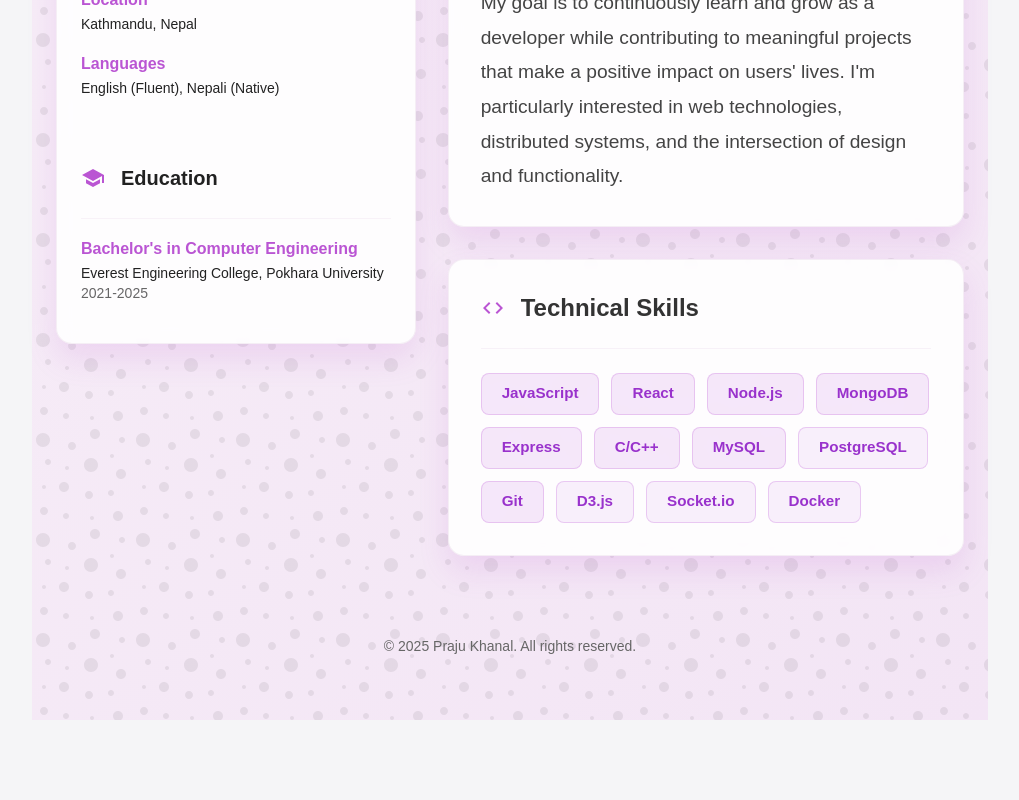
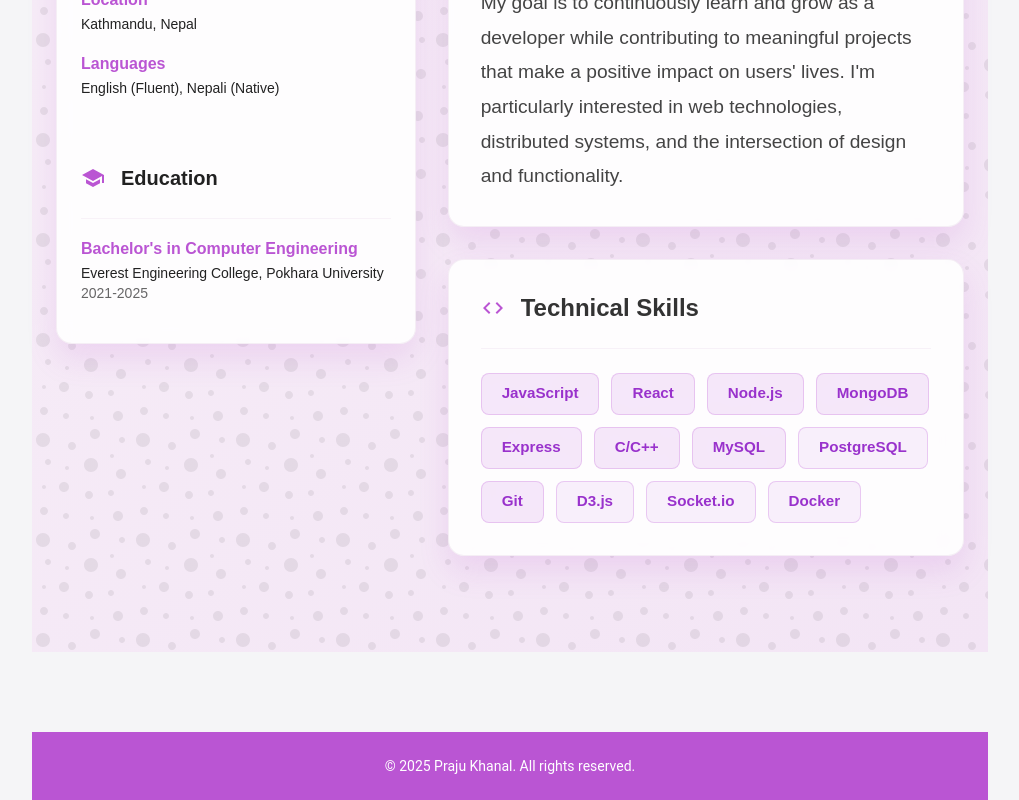
Before and after one commit to Praju2002/portfolio, a React (Vite) app: page / in a window 1280 px wide. Shown: the part 903-1703 px from the top of the page, without its empty margins (260-1279 px from the left). Before the commit the page ends 1655 px from the top, so only its background shows below. Built offline with nearby package versions, Linux system fonts and the light colour scheme.

Commit message:
added footer

```diff
--- a/src/App.jsx
+++ b/src/App.jsx
@@ -4,6 +4,7 @@ import AboutMe from "./components/AboutMe";
 import Projects from "./components/Projects";
 import Contact from "./components/Contact";
 import Achievements from "./components/Achievements";
+import Footer from "./components/Footer";
 import { Box, ThemeProvider, createTheme, CssBaseline } from "@mui/material";
 
 // Create a custom theme
@@ -68,10 +69,14 @@ const App = () => {
           width: { xs: "100%", md: "calc(100% - 260px)" }, // Full width minus navbar width
           ml: { xs: 0, md: "260px" }, // Margin on desktop to account for fixed navbar
           p: { xs: 2, sm: 3, md: 4 },
+          pb: { xs: 0, md: 0 }, // Bottom padding on mobile for footer
         }}>
           {renderSection()}
+          <Footer/>
         </Box>
+
       </Box>
+
     </ThemeProvider>
   );
 };
--- a/src/components/AboutMe.jsx
+++ b/src/components/AboutMe.jsx
@@ -418,12 +418,7 @@ const AboutMe = () => {
             </Grid>
           </Grid>
 
-          {/* Footer */}
-          <Box sx={{ textAlign: "center", mt: 6, color: "#666" }}>
-            <Typography variant="body2">
-              © {new Date().getFullYear()} Praju Khanal. All rights reserved.
-            </Typography>
-          </Box>
+
         </Container>
       </Box>
     </ThemeProvider>
--- a/src/components/Footer.jsx
+++ b/src/components/Footer.jsx
@@ -8,7 +8,7 @@ const Footer = () => {
         textAlign: "center",
         p: 3,
         mt: 10,
-        background: "rgba(255, 182, 193, 0.6)",
+        background: "#ba55d3",
         color: "white",
       }}
     >
```
